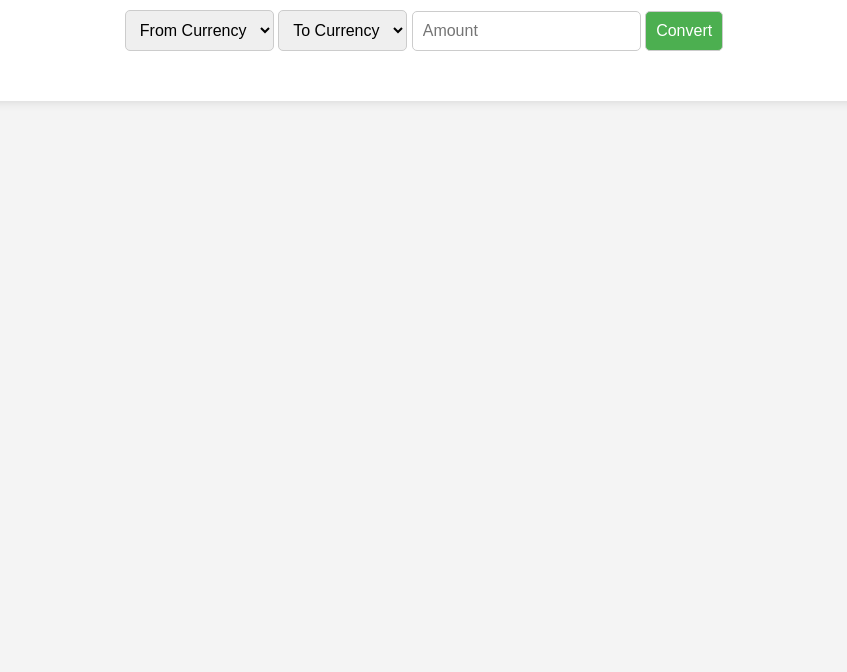
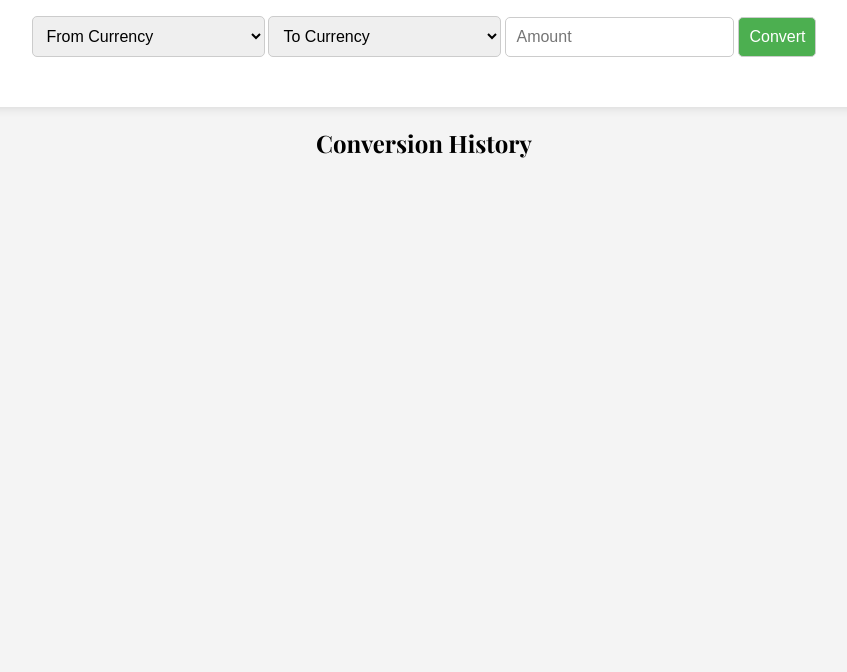
Before and after one commit to JMChaves94/Currency_Converter, a plain HTML site: page index.html in a window 1280 px wide. Shown: the part 128-800 px from the top of the page, without its empty margins (216-1063 px from the left). Drawn offline with Linux system fonts and the light colour scheme.

Commit message:
Added functionality to display a conversion history below the result section, showing all previous conversions in a clear format.

```diff
--- a/index.html
+++ b/index.html
@@ -11,25 +11,26 @@
   <div class="container">
     <h1>Currency Converter</h1>
     <form id="currency-form">
-      <select id="from-currency" required>
-        <option value="">From Currency</option>
-        <option value="USD">USD</option>
-        <option value="EUR">EUR</option>
-        <option value="ARS">ARS</option>
-        <!-- Agrega más monedas según el API -->
-      </select>
-      <select id="to-currency" required>
-        <option value="">To Currency</option>
-        <option value="USD">USD</option>
-        <option value="EUR">EUR</option>
-        <option value="ARS">ARS</option>
-      </select>
+        <select id="from-currency" required>
+            <option value="" disabled selected>From Currency</option>
+            <!-- Las opciones se generarán desde el script -->
+        </select>
+        <select id="to-currency" required>
+            <option value="" disabled selected>To Currency</option>
+            <!-- Las opciones se generarán desde el script -->
+        </select>
+
       <input type="number" id="amount" placeholder="Amount" required>
       <button type="submit">Convert</button>
     </form>
     <div class="result" id="result"></div>
   </div>
 
+  <div id="history">
+    <h2>Conversion History</h2>
+    <ul id="conversion-history"></ul>
+  </div>
+
   <script src="script.js"></script>
 </body>
 </html>
--- a/script.js
+++ b/script.js
@@ -1,32 +1,77 @@
+document.addEventListener('DOMContentLoaded', () => {
+    const currencies = [
+      { code: 'USD', name: 'United States Dollar' },
+      { code: 'EUR', name: 'Euro' },
+      { code: 'JPY', name: 'Japanese Yen' },
+      { code: 'GBP', name: 'British Pound' },
+      { code: 'AUD', name: 'Australian Dollar' },
+      { code: 'CAD', name: 'Canadian Dollar' },
+      { code: 'CHF', name: 'Swiss Franc' },
+      { code: 'CNY', name: 'Chinese Yuan' },
+      { code: 'ARS', name: 'Argentine Peso' },
+    ];
+
+    // Poblamos los dropdowns.
+    const fromCurrency = document.getElementById('from-currency');
+    const toCurrency = document.getElementById('to-currency');
+
+    currencies.forEach(currency => {
+      const optionFrom = document.createElement('option');
+      optionFrom.value = currency.code;
+      optionFrom.textContent = `${currency.code} - ${currency.name}`;
+      fromCurrency.appendChild(optionFrom);
+
+      const optionTo = document.createElement('option');
+      optionTo.value = currency.code;
+      optionTo.textContent = `${currency.code} - ${currency.name}`;
+      toCurrency.appendChild(optionTo);
+    });
+
+    // Lógica para convertir monedas.
     document.getElementById('currency-form').addEventListener('submit', async function (e) {
-    e.preventDefault(); // Evita el recargo de la página.
+      e.preventDefault();
 
-    // Obtiene valores del formulario.
-    const fromCurrency = document.getElementById('from-currency').value;
-    const toCurrency = document.getElementById('to-currency').value;
+      const fromCurrencyValue = fromCurrency.value;
+      const toCurrencyValue = toCurrency.value;
       const amount = document.getElementById('amount').value;
 
-    // Validaciones básicas.
-    if (!fromCurrency || !toCurrency || !amount) {
+      // Validación.
+      if (!fromCurrencyValue || !toCurrencyValue || !amount) {
         alert('Please fill in all fields!');
         return;
       }
 
-    // API URL (puedes usar tu propia API key).
-    const apiUrl = `https://api.exchangerate-api.com/v4/latest/${fromCurrency}`;
+      // Llama a la API de conversión.
+      const apiUrl = `https://api.exchangerate-api.com/v4/latest/${fromCurrencyValue}`;
 
       try {
         const response = await fetch(apiUrl);
         const data = await response.json();
 
-      // Calcula el resultado.
-      const rate = data.rates[toCurrency];
+        const rate = data.rates[toCurrencyValue];
         const convertedAmount = (amount * rate).toFixed(2);
 
         // Muestra el resultado.
-      document.getElementById('result').textContent = `${amount} ${fromCurrency} = ${convertedAmount} ${toCurrency}`;
+        document.getElementById('result').textContent = `${amount} ${fromCurrencyValue} = ${convertedAmount} ${toCurrencyValue}`;
+
+        // Muestra el historial de conversiones
+        addToHistory(amount, document.getElementById('from-currency').value,
+        document.getElementById('to-currency').value, convertedAmount);
+
       } catch (error) {
         console.error(error);
         alert('An error occurred while fetching exchange rates.');
       }
     });
+
+
+    // Función para agregar una conversión al historial
+    function addToHistory(amount, fromCurrency, toCurrency, convertedAmount) {
+        const historyList = document.getElementById('conversion-history'); // El <ul>
+        const listItem = document.createElement('li'); // Crea un nuevo <li>
+        listItem.textContent = `${amount} ${fromCurrency} = ${convertedAmount} ${toCurrency}`;
+        historyList.appendChild(listItem); // Añade el <li> al <ul>
+    }
+
+
+  });
--- a/style.css
+++ b/style.css
@@ -1,32 +1,78 @@
 body {
-    font-family: Arial, sans-serif;
+    font-family: 'PlayfairDisplay', serif;
     background-color: #f4f4f4;
     text-align: center;
     padding: 20px;
   }
-  .container {
+.container {
     background: white;
     padding: 20px;
     border-radius: 8px;
     box-shadow: 0 2px 10px rgba(0, 0, 0, 0.1);
   }
-  select, input, button {
+
+select, input, button {
     margin: 10px 0;
     padding: 10px;
     border: 1px solid #ccc;
     border-radius: 5px;
     font-size: 16px;
   }
-  button {
+
+button {
     background-color: #4caf50;
     color: white;
     cursor: pointer;
   }
-  button:hover {
+
+button:hover {
     background-color: #45a049;
   }
-  .result {
+
+.result {
     margin-top: 20px;
     font-size: 20px;
     color: #333;
   }
+
+@font-face {
+    font-family: 'PlayfairDisplay';
+    src: url('./fonts/PlayfairDisplay-Regular.ttf') format('truetype');
+    font-weight: normal;
+    font-style: normal;
+}
+
+@font-face {
+    font-family: 'PlayfairDisplay';
+    src: url('./fonts/PlayfairDisplay-Bold.ttf') format('truetype');
+    font-weight: bold;
+    font-style: normal;
+}
+
+@font-face {
+    font-family: 'PlayfairDisplay';
+    src: url('./fonts/PlayfairDisplay-Italic.ttf') format('truetype');
+    font-weight: normal;
+    font-style: italic;
+}
+
+@font-face {
+    font-family: 'PlayfairDisplay';
+    src: url('./fonts/PlayfairDisplay-BoldItalic.ttf') format('truetype');
+    font-weight: bold;
+    font-style: italic;
+}
+
+@font-face {
+    font-family: 'PlayfairDisplay';
+    src: url('./fonts/PlayfairDisplay-Black.ttf') format('truetype');
+    font-weight: 900;
+    font-style: normal;
+}
+
+@font-face {
+    font-family: 'PlayfairDisplay';
+    src: url('./fonts/PlayfairDisplay-BlackItalic.ttf') format('truetype');
+    font-weight: 900;
+    font-style: italic;
+}
```
Also changed, not shown: fonts/PlayfairDisplay-Black.ttf (added), fonts/PlayfairDisplay-BlackItalic.ttf (added), fonts/PlayfairDisplay-Bold.ttf (added), fonts/PlayfairDisplay-BoldItalic.ttf (added), fonts/PlayfairDisplay-Italic.ttf (added), fonts/PlayfairDisplay-Regular.ttf (added). Lines whose indentation alone changed are shown as unchanged.
